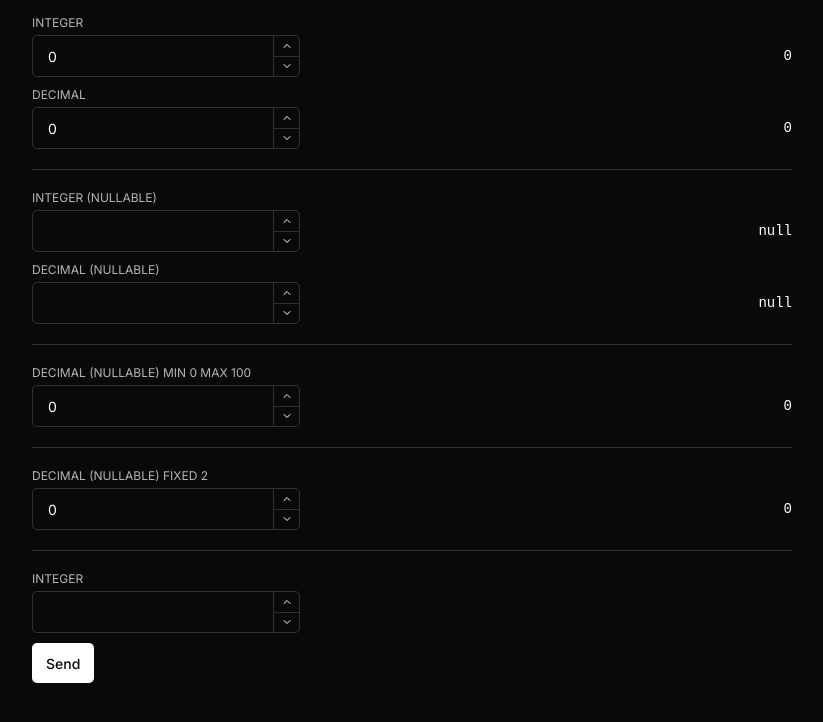
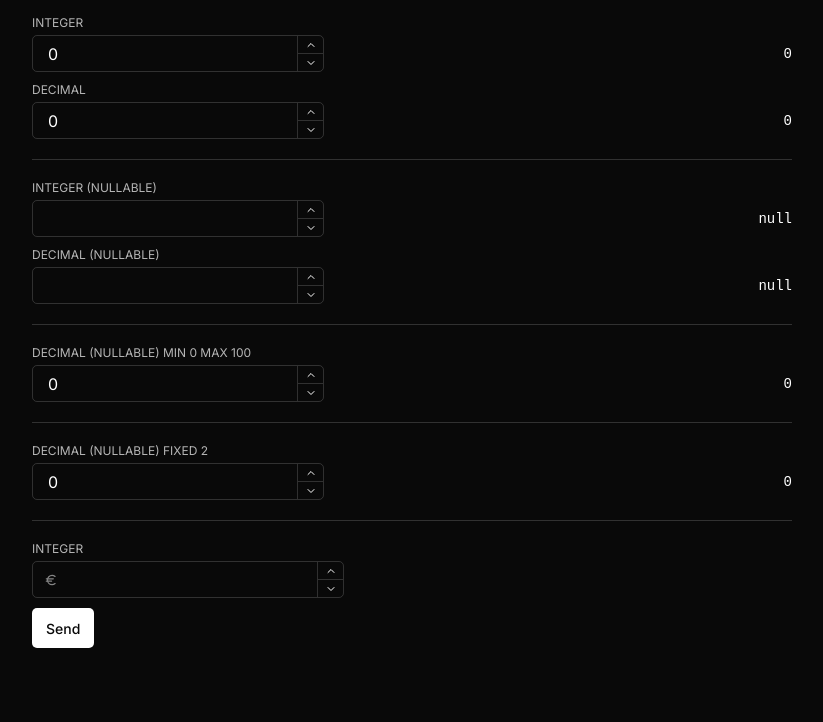
Before and after one commit to anthonyjeamme/better-saas, a Next.js app: page /test in a window 1280 px wide. Shown: the top 722 px of the page, without its empty margins (228-1051 px from the left). Built offline with nearby package versions, Linux system fonts and the light colour scheme.

Commit message:
Number Input

```diff
--- a/src/app/test/page.tsx
+++ b/src/app/test/page.tsx
@@ -5,6 +5,7 @@ import { HStack } from "@ui/layout"
 import { Button, Field } from "@ui/primitives"
 import { NumberInput } from "@ui/primitives/NumberInput/NumberInput"
 import { Separator } from "@ui/primitives/Separator/Separator"
+import { EuroIcon } from "lucide-react"
 import { useState } from "react"
 
 
@@ -171,6 +172,7 @@ export default function TestPage() {
                         emptyValue="null"
                         name="value"
                         required
+                        icon={<EuroIcon size={14} />}
                     />
                 </Field>
 
--- a/src/ui/primitives/NumberInput/NumberInput.module.scss
+++ b/src/ui/primitives/NumberInput/NumberInput.module.scss
@@ -23,11 +23,20 @@
         }
     }
 
-
-
     &>.content {
         position: relative;
 
+        &>.icon {
+            position: absolute;
+            top: 0;
+            left: 0;
+            bottom: 0;
+            aspect-ratio: 1;
+            display: flex;
+            align-items: center;
+            justify-content: center;
+            opacity: 0.5;
+        }
 
         &>input {
             background-color: transparent;
@@ -113,10 +122,14 @@
         }
 
         &.size-sm {
-            &>input {
+            input {
                 height: 30px;
                 padding: 0 10px;
                 font-size: 14px;
+
+                &.withIcon {
+                    padding-left: 30px;
+                }
             }
 
             &>.buttons {
@@ -127,10 +140,14 @@
         }
 
         &.size-md {
-            &>input {
+            input {
                 height: 35px;
                 padding: 0 15px;
                 font-size: 16px;
+
+                &.withIcon {
+                    padding-left: 35px;
+                }
             }
 
             &>.buttons {
@@ -141,10 +158,14 @@
         }
 
         &.size-lg {
-            &>input {
+            input {
                 height: 40px;
                 padding: 0 15px;
                 font-size: 18px;
+
+                &.withIcon {
+                    padding-left: 30px;
+                }
             }
 
             &>.buttons {
--- a/src/ui/primitives/NumberInput/NumberInput.tsx
+++ b/src/ui/primitives/NumberInput/NumberInput.tsx
@@ -29,6 +29,7 @@ interface BaseProps {
     name?: string
     disabled?: boolean
     readOnly?: boolean
+    icon?: React.ReactNode
 }
 
 // No emptyValue: always number
@@ -70,7 +71,8 @@ export const NumberInput = ({
     required = false,
     name,
     disabled = false,
-    readOnly = false
+    readOnly = false,
+    icon
 }: NumberInputProps) => {
 
     const { inputRef, keyDownIsAllowed } = useNumberInput({
@@ -103,11 +105,18 @@ export const NumberInput = ({
     return (<div {...className('NumberInputContainer')}>
         <div {...className('NumberInput', { format, size, hasError, disabled })}>
             <div {...className('content')}>
+                {
+                    icon &&
+                    <div {...className('icon')}>
+                        {icon}
+                    </div>
+                }
+
                 <input
                     ref={inputRef}
                     required={required}
                     name={name}
-                    {...className('Input', { isInvalidTyping })}
+                    {...className('Input', { isInvalidTyping, withIcon: Boolean(icon) })}
                     type="text"
                     defaultValue={value ?? ''}
                     inputMode={integer ? 'numeric' : 'decimal'}
```
